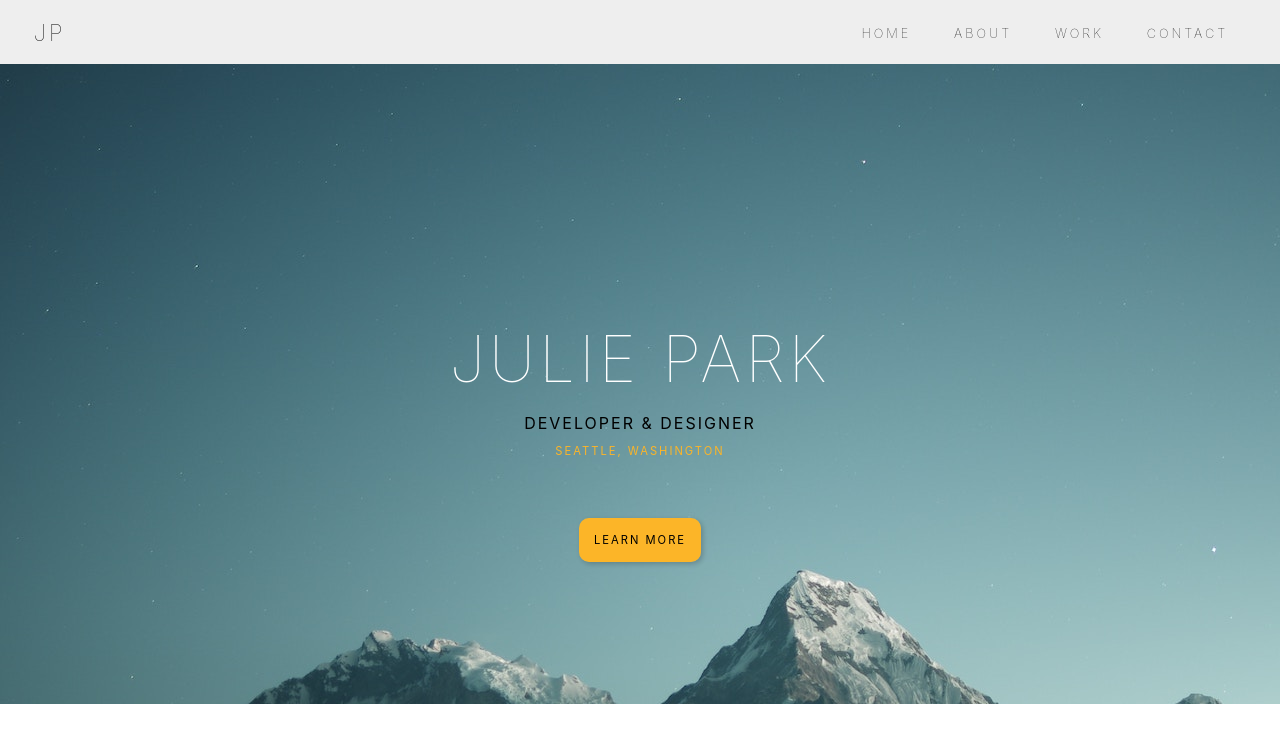
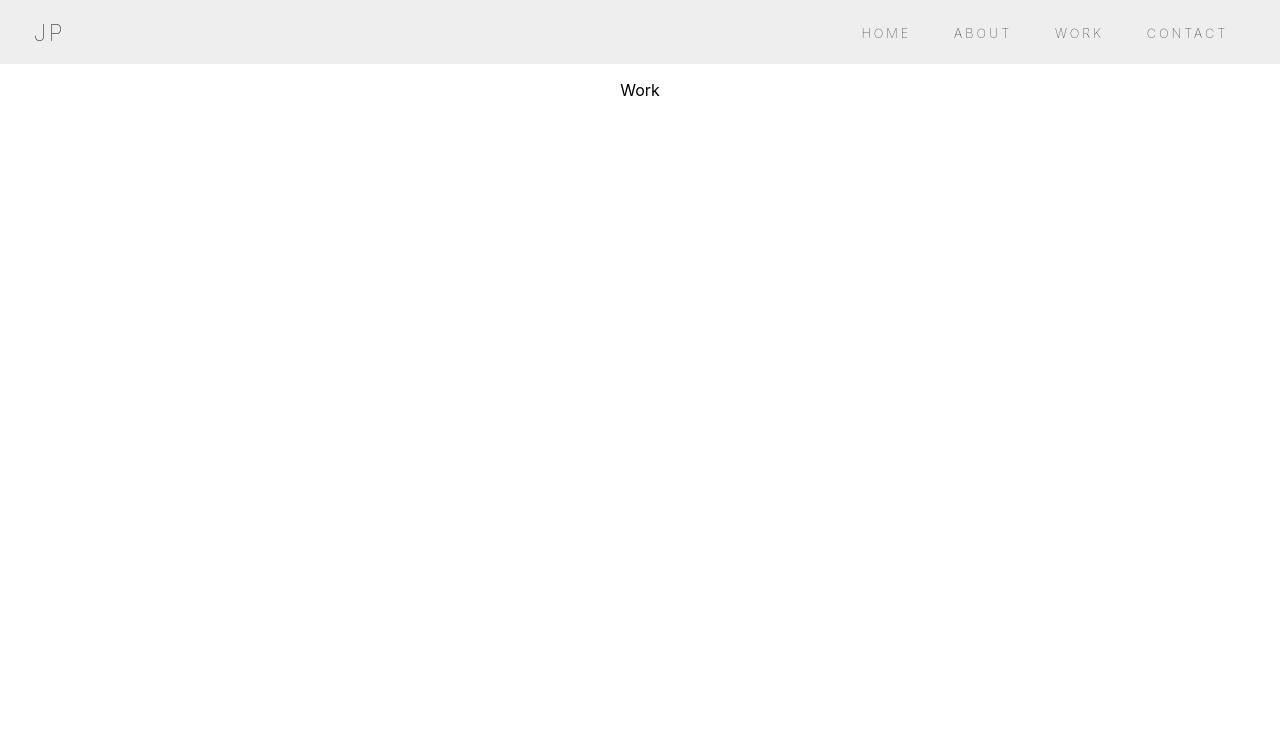
Before and after one commit to jspark721/react-portfolio, a React app: page /work in a window 1280 px wide. Shown: the top 742 px of the page. Built offline with nearby package versions, Linux system fonts and the light colour scheme.

Commit message:
added routes and organized pages

```diff
--- a/src/App.js
+++ b/src/App.js
@@ -1,8 +1,12 @@
 import React, { Component } from 'react';
-import { BrowserRouter, Route } from 'react-router-dom';
+import { BrowserRouter, Route, Switch } from 'react-router-dom';
+
+import Navigation from './components/Navigation';
 import Home from './components/Home';
+import About from './components/About';
+import Work from './components/Work';
+import Contact from './components/Contact';
 
-import logo from './logo.svg';
 import './styles/App.css';
 
 
@@ -10,7 +14,15 @@ class App extends Component {
   render() {
     return (
       <BrowserRouter>
-        <Route path='/' component= { Home }/>
+        <div className="App">
+          <Navigation logo="JP"/>
+          <Switch>
+            <Route path="/" component= {Home} exact />
+            <Route path="/about" component= {About} />
+            <Route path="/work" component= {Work} />
+            <Route path="/contact" component= {Contact} />
+          </Switch>
+        </div>
       </BrowserRouter>
     );
   }
--- a/src/Navigation.js
+++ /dev/null
@@ -1,23 +0,0 @@
-import React, { Component } from 'react';
-import './styles/navigation.scss';
-
-class Navigation extends Component {
-  render() {
-    const sections = ['Home', 'About', 'Work', 'Contact'];
-    const navLinks = sections.map( (section, i) => {
-      return (
-        <li key={i}><a href="{'#' + section }">{section}</a></li>
-      )
-    });
-    return (
-      <nav>
-        <h2 className="logo">{this.props.logo}</h2>
-        <ul>
-          {navLinks}
-        </ul>
-      </nav>
-    );
-  }
-}
-
-export default Navigation;
--- /dev/null
+++ b/src/components/About.js
@@ -0,0 +1,11 @@
+import React from 'react';
+
+const About = () => {
+  return (
+    <div>
+      <p>About</p>
+    </div>
+  );
+};
+
+export default About;
--- /dev/null
+++ b/src/components/Contact.js
@@ -0,0 +1,11 @@
+import React from 'react';
+
+const Contact = () => {
+  return (
+    <div>
+      <p>Contact</p>
+    </div>
+  );
+};
+
+export default Contact;
--- a/src/components/Home.js
+++ b/src/components/Home.js
@@ -1,11 +1,25 @@
-import React from 'react';
+import React, { Component } from 'react';
 
-const Home = () => {
-  return (
-    <div>
-      <p>Home</p>
-    </div>
-  );
+import Background from '../img/hero.jpg';
+import '../styles/header.scss';
+
+const background = {
+  backgroundImage: `url( ${Background})`,
+};
+
+class Home extends Component {
+  render() {
+    return(
+      <div>
+        <header style={background}>
+          <h1>Julie Park</h1>
+          <p>developer & designer</p>
+          <p className="location"> seattle, washington</p>
+          <p className="button"><a href="/about" className="main-btn">Learn More</a></p>
+        </header>
+      </div>
+    );
+  }
 };
 
 export default Home;
--- /dev/null
+++ b/src/components/Navigation.js
@@ -0,0 +1,23 @@
+import React, { Component } from 'react';
+import { NavLink } from 'react-router-dom';
+
+
+import '../styles/navigation.scss';
+
+class Navigation extends Component {
+  render() {
+    return (
+      <nav>
+        <h2 className="logo">{this.props.logo}</h2>
+        <ul>
+          <li><NavLink to="/">Home</NavLink></li>
+          <li><NavLink to="/about">About</NavLink></li>
+          <li><NavLink to="/work">Work</NavLink></li>
+          <li><NavLink to="/contact">Contact</NavLink></li>
+        </ul>
+      </nav>
+    );
+  }
+}
+
+export default Navigation;
--- /dev/null
+++ b/src/components/Work.js
@@ -0,0 +1,11 @@
+import React from 'react';
+
+const Work = () => {
+  return (
+    <div>
+      <p>Work</p>
+    </div>
+  );
+};
+
+export default Work;
--- a/src/index.js
+++ b/src/index.js
@@ -1,23 +1,12 @@
-import React, { Component } from 'react';
+import React from 'react';
 import ReactDOM from 'react-dom';
 import './styles/index.css';
-import Navigation from './Navigation';
-import Header from './Header';
+import App from './App';
+
+
 import * as serviceWorker from './serviceWorker';
 
-class App extends Component {
-  render() {
-    return(
-      <div>
-        <Navigation logo="JP"/>
-        <Header title="Julie Park" button="Learn More"/>
-      </div>
-    );
-  }
-}
-
-ReactDOM.render(( <App />
-), document.getElementById('root'));
+ReactDOM.render(<App />, document.getElementById('root'));
 
 // If you want your app to work offline and load faster, you can change
 // unregister() to register() below. Note this comes with some pitfalls.
```
Also changed, not shown: src/about/About.js (deleted), src/components/Header.js (renamed from src/Header.js).
